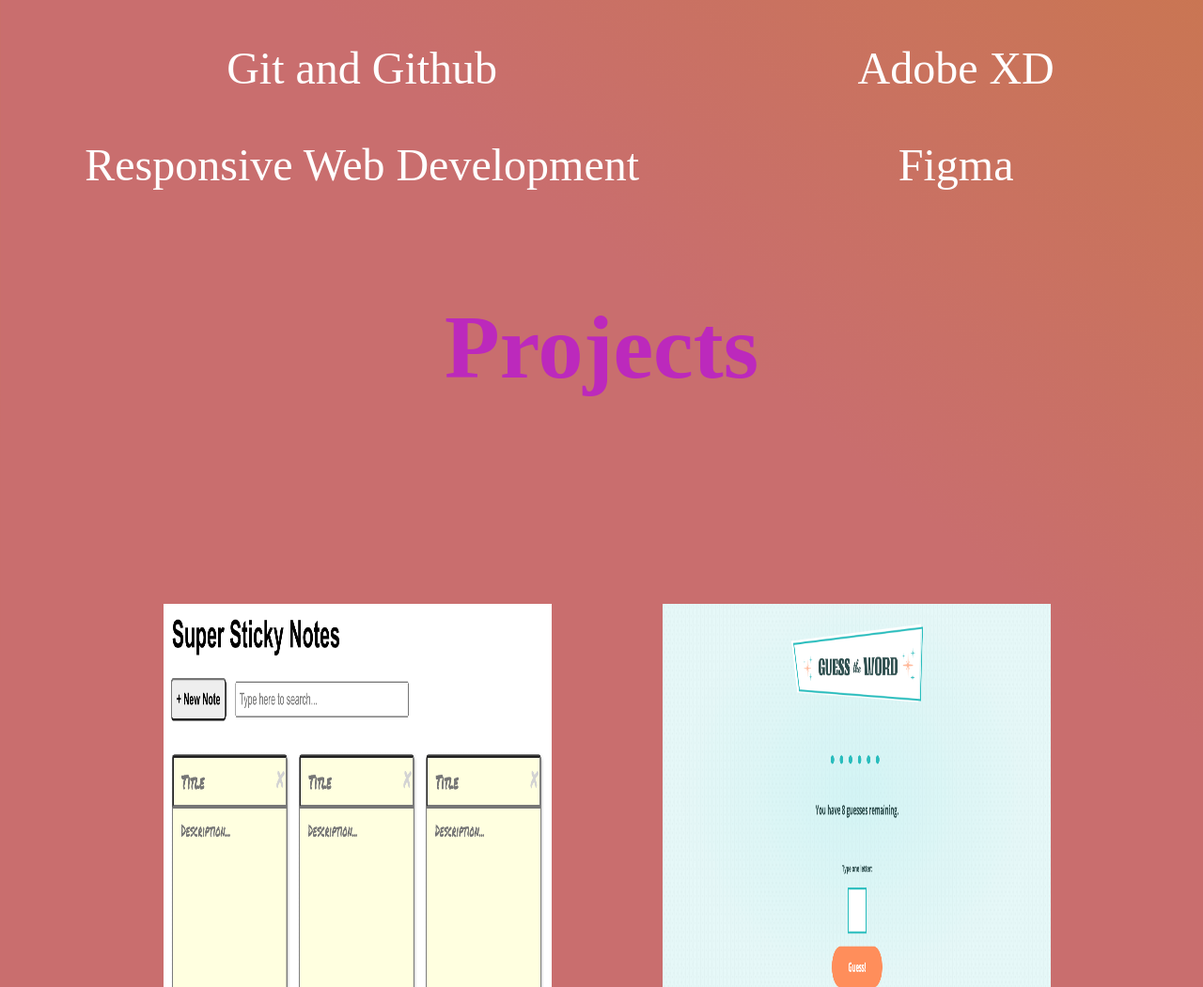
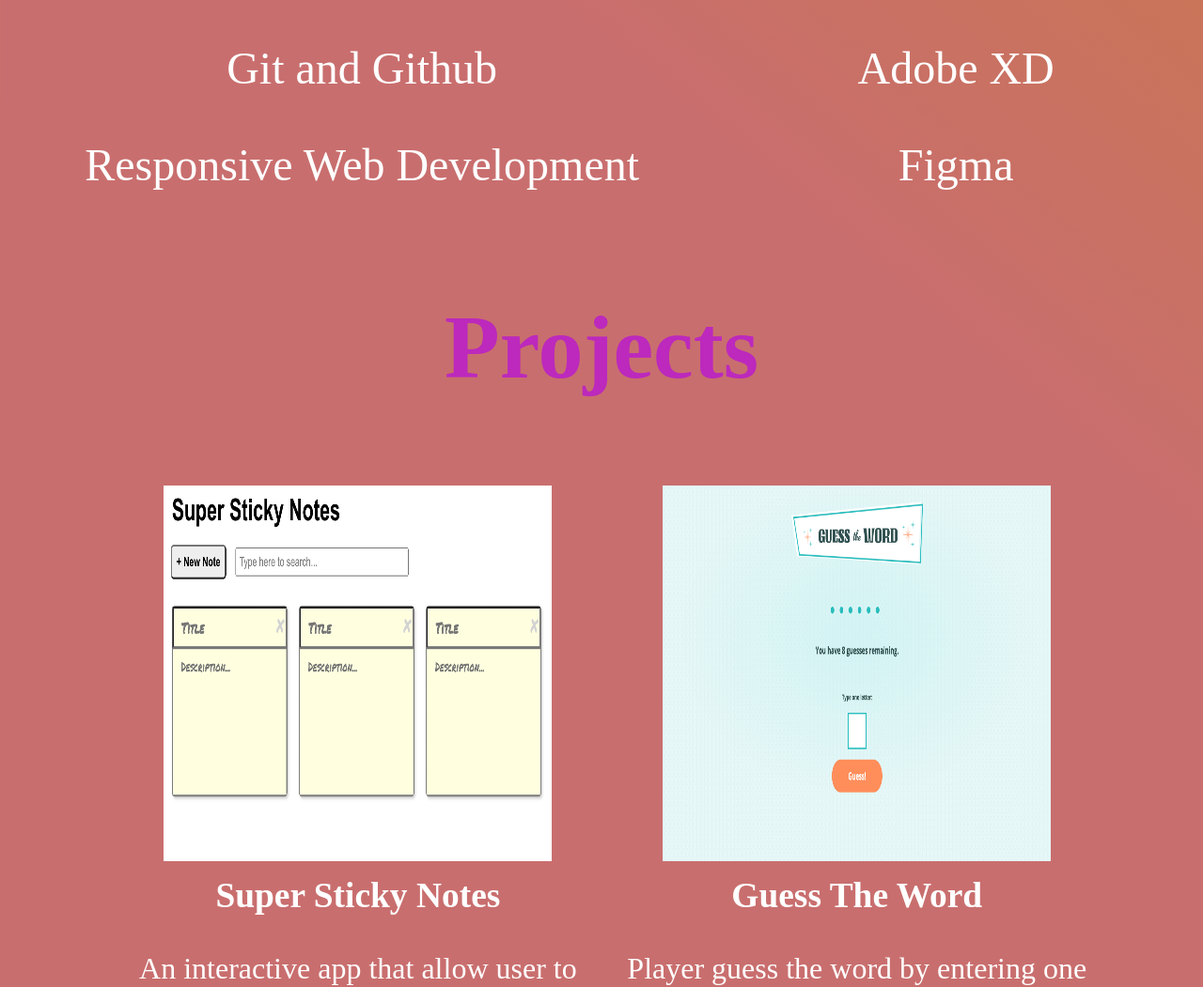
Before and after one commit to Tashatoon/NatashaJobPortfolio, a plain HTML site: page index.html in a window 1280 px wide. Shown: the part 2014-3065 px from the top of the page at 94% size. Drawn offline with Linux system fonts and the light colour scheme.

Commit message:
move over nav

```diff
--- a/main.css
+++ b/main.css
@@ -198,7 +198,7 @@ iframe {
     font-size: 1em;
     text-align: center;
     position: relative;
-    right: 3%;
+    right: 8%;
     list-style: none;
   }
   nav ul li a {
@@ -329,7 +329,7 @@ iframe {
     justify-content: space-around;
   }
   .projects {
-    padding: 10%;
+
   }
   #work .projects {
     font-size: 2em;
@@ -431,8 +431,8 @@ iframe {
     grid-gap: 5%;
   }
   .projects img {
-    width: 600px;
-    height: 500px;
+    width: 300px;
+    height: 400px;
   }
   button {
     width: 20%;
```
